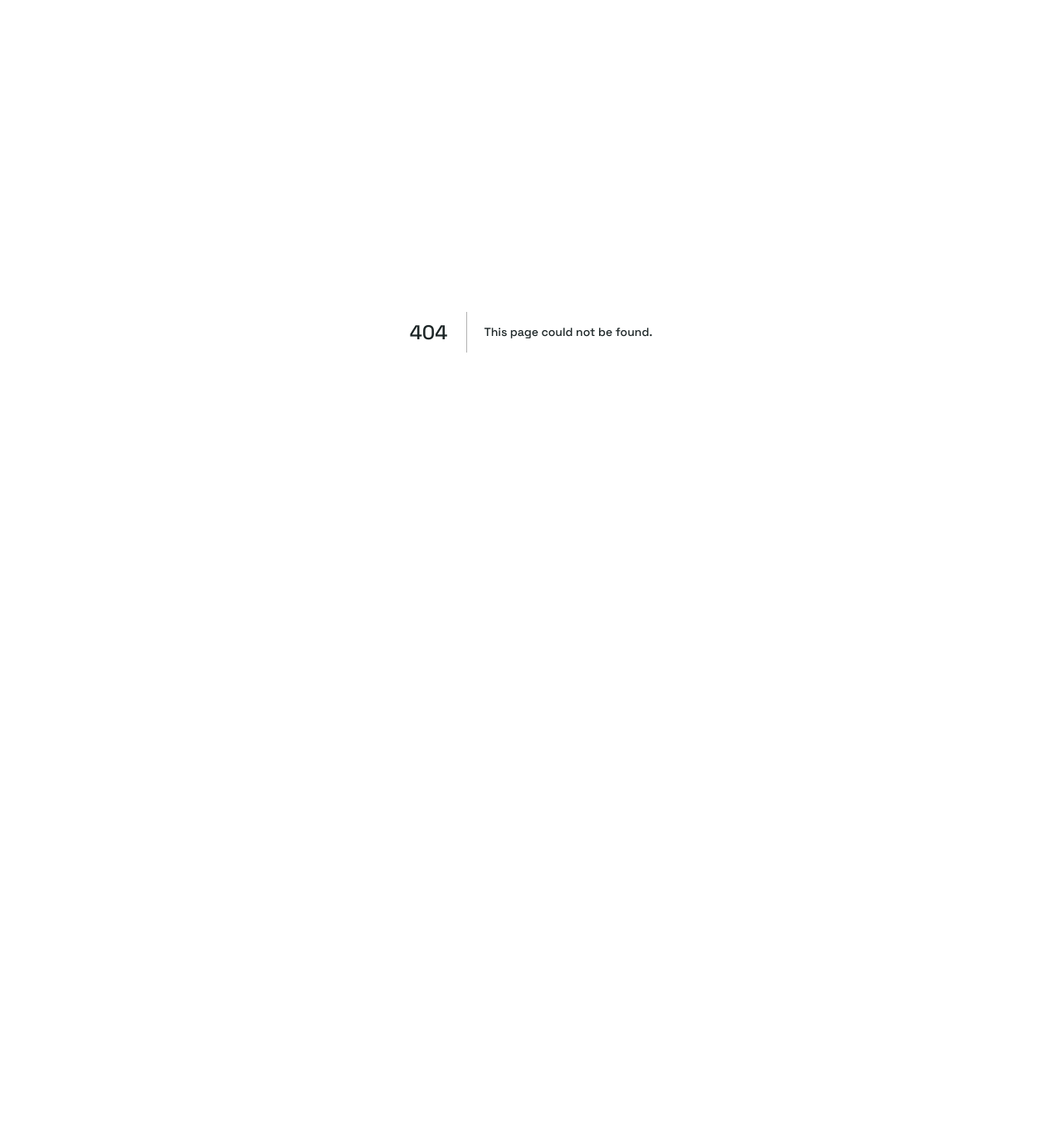
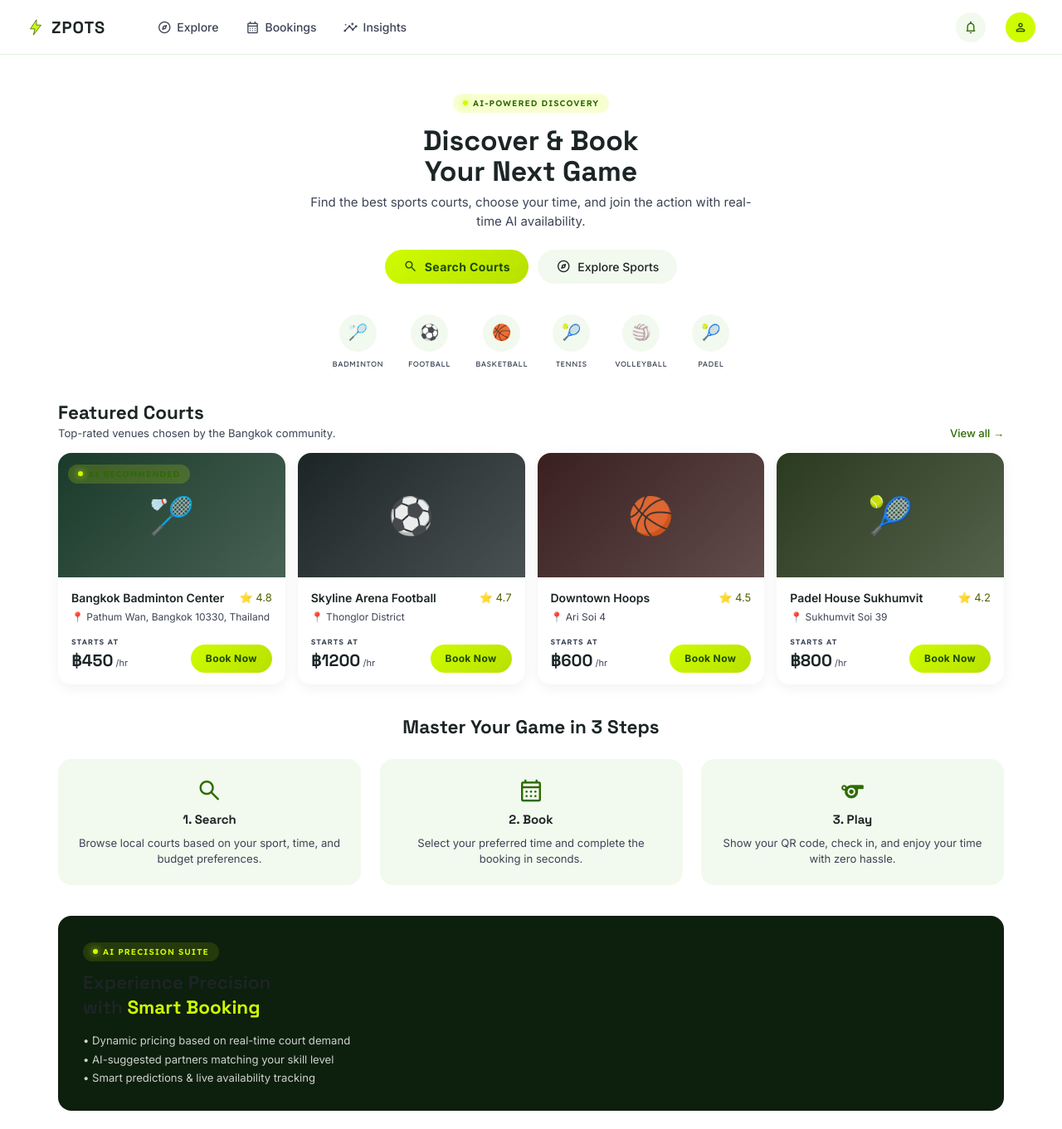
Before and after one commit to QuadrupleBeansStars/zpots, a Next.js app in the folder apps/web/: page /player in a window 1280 px wide. Before the commit this address had no page. Shown: the whole page at 83% size. Before the commit the page ends 800 px from the top, so only its background shows below. Built offline with nearby package versions, Linux system fonts and the light colour scheme.

Commit message:
feat(web): player home page at /player
Hero + 6-sport row + 4 featured CourtCards (from mock data) + 3-step
explainer + dark Smart Booking call-out.

```diff
--- /dev/null
+++ b/apps/web/app/player/page.tsx
@@ -0,0 +1,107 @@
+'use client';
+import Link from 'next/link';
+import { COURTS } from '@/lib/mock-data';
+import { Button } from '@/components/Button';
+import { CourtCard } from '@/components/CourtCard';
+import { AITag, Eyebrow } from '@/components/Tags';
+
+const SPORTS: { emoji: string; label: string }[] = [
+  { emoji: '🏸', label: 'Badminton' },
+  { emoji: '⚽', label: 'Football' },
+  { emoji: '🏀', label: 'Basketball' },
+  { emoji: '🎾', label: 'Tennis' },
+  { emoji: '🏐', label: 'Volleyball' },
+  { emoji: '🎾', label: 'Padel' },
+];
+
+export default function PlayerHomePage() {
+  const featured = COURTS.slice(0, 4);
+  return (
+    <div className="flex flex-col gap-10">
+      {/* Hero */}
+      <section className="text-center pt-6">
+        <AITag>AI-POWERED DISCOVERY</AITag>
+        <h1 className="font-display text-4xl font-bold mt-4">
+          Discover &amp; Book<br />Your Next Game
+        </h1>
+        <p className="text-zpots-muted mt-2 max-w-xl mx-auto">
+          Find the best sports courts, choose your time, and join the action
+          with real-time AI availability.
+        </p>
+        <div className="flex gap-3 justify-center mt-6">
+          <Link href="/player/search">
+            <Button variant="primary" icon="search">Search Courts</Button>
+          </Link>
+          <Link href="/player/search">
+            <Button variant="secondary" icon="explore">Explore Sports</Button>
+          </Link>
+        </div>
+      </section>
+
+      {/* Sport row */}
+      <section className="flex justify-center gap-8">
+        {SPORTS.map((s) => (
+          <div key={s.label} className="flex flex-col items-center gap-2">
+            <div className="w-12 h-12 rounded-full bg-zpots-surface flex items-center justify-center text-xl">
+              {s.emoji}
+            </div>
+            <span className="font-eyebrow text-[9px] uppercase tracking-wider text-zpots-muted">
+              {s.label}
+            </span>
+          </div>
+        ))}
+      </section>
+
+      {/* Featured courts */}
+      <section>
+        <div className="flex justify-between items-end mb-4">
+          <div>
+            <h2 className="font-display text-2xl font-bold">Featured Courts</h2>
+            <p className="text-sm text-zpots-muted">Top-rated venues chosen by the Bangkok community.</p>
+          </div>
+          <Link href="/player/search" className="text-sm text-zpots-moss font-medium">
+            View all →
+          </Link>
+        </div>
+        <div className="grid grid-cols-1 sm:grid-cols-2 lg:grid-cols-4 gap-4">
+          {featured.map((c) => (
+            <CourtCard key={c.id} court={c} onBook={(court) => { window.location.href = `/player/courts/${court.id}`; }} />
+          ))}
+        </div>
+      </section>
+
+      {/* 3-step explainer */}
+      <section className="text-center">
+        <h2 className="font-display text-2xl font-bold mb-6">Master Your Game in 3 Steps</h2>
+        <div className="grid grid-cols-1 sm:grid-cols-3 gap-6">
+          {[
+            { icon: 'search', step: '1. Search', body: 'Browse local courts based on your sport, time, and budget preferences.' },
+            { icon: 'calendar_month', step: '2. Book', body: 'Select your preferred time and complete the booking in seconds.' },
+            { icon: 'sports', step: '3. Play', body: 'Show your QR code, check in, and enjoy your time with zero hassle.' },
+          ].map((s) => (
+            <div key={s.step} className="zpots-card-surface p-6 text-center">
+              <span className="material-symbols-rounded text-zpots-moss" style={{ fontSize: 32 }}>{s.icon}</span>
+              <h3 className="font-display font-bold mt-2">{s.step}</h3>
+              <p className="text-sm text-zpots-muted mt-2">{s.body}</p>
+            </div>
+          ))}
+        </div>
+      </section>
+
+      {/* Smart Booking call-out */}
+      <section>
+        <div className="zpots-card-dark p-8">
+          <AITag onDark>AI PRECISION SUITE</AITag>
+          <h3 className="font-display text-2xl font-bold mt-3">
+            Experience Precision<br />with <span className="text-zpots-lime">Smart Booking</span>
+          </h3>
+          <ul className="mt-4 text-sm text-white/80 space-y-1">
+            <li>• Dynamic pricing based on real-time court demand</li>
+            <li>• AI-suggested partners matching your skill level</li>
+            <li>• Smart predictions &amp; live availability tracking</li>
+          </ul>
+        </div>
+      </section>
+    </div>
+  );
+}
```
